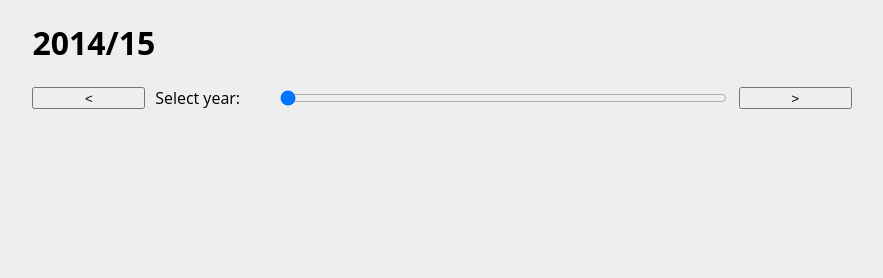
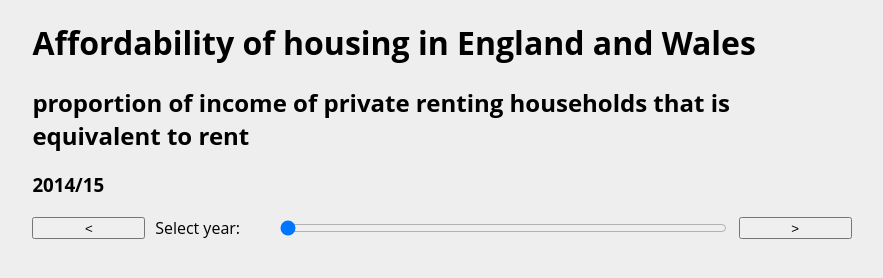
Before and after one commit to martinjc/compjlab-week5-rent, a plain HTML site: page index.html in a window 1280 px wide. Shown: the whole page, without its empty margins (198-1081 px from the left). Drawn offline with nearby package versions, Linux system fonts and the light colour scheme; no server answers.

Commit message:
updated text

```diff
--- a/index.html
+++ b/index.html
@@ -10,7 +10,9 @@
 </head>
 <body>
     <main>
-        <h1 id="yeartitle">2014/15</h1>
+        <h1>Affordability of housing in England and Wales</h1>
+        <h2>proportion of income of private renting households that is equivalent to rent</h2>
+        <h3 id="yeartitle">2014/15</h3>
         <!-- some controls -->
         <form id="form">
             <input type="button" value="<" id="previousbutton">
```
